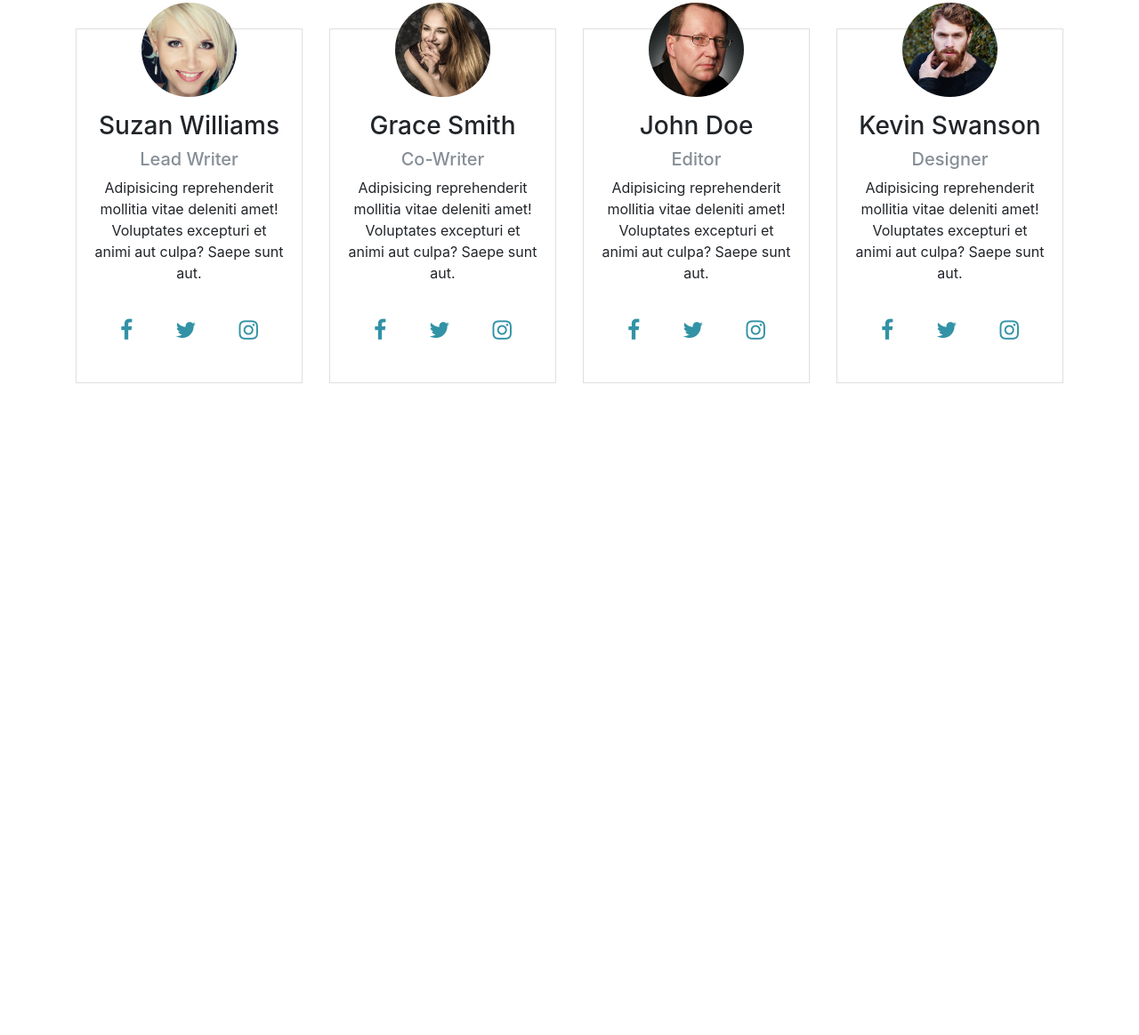
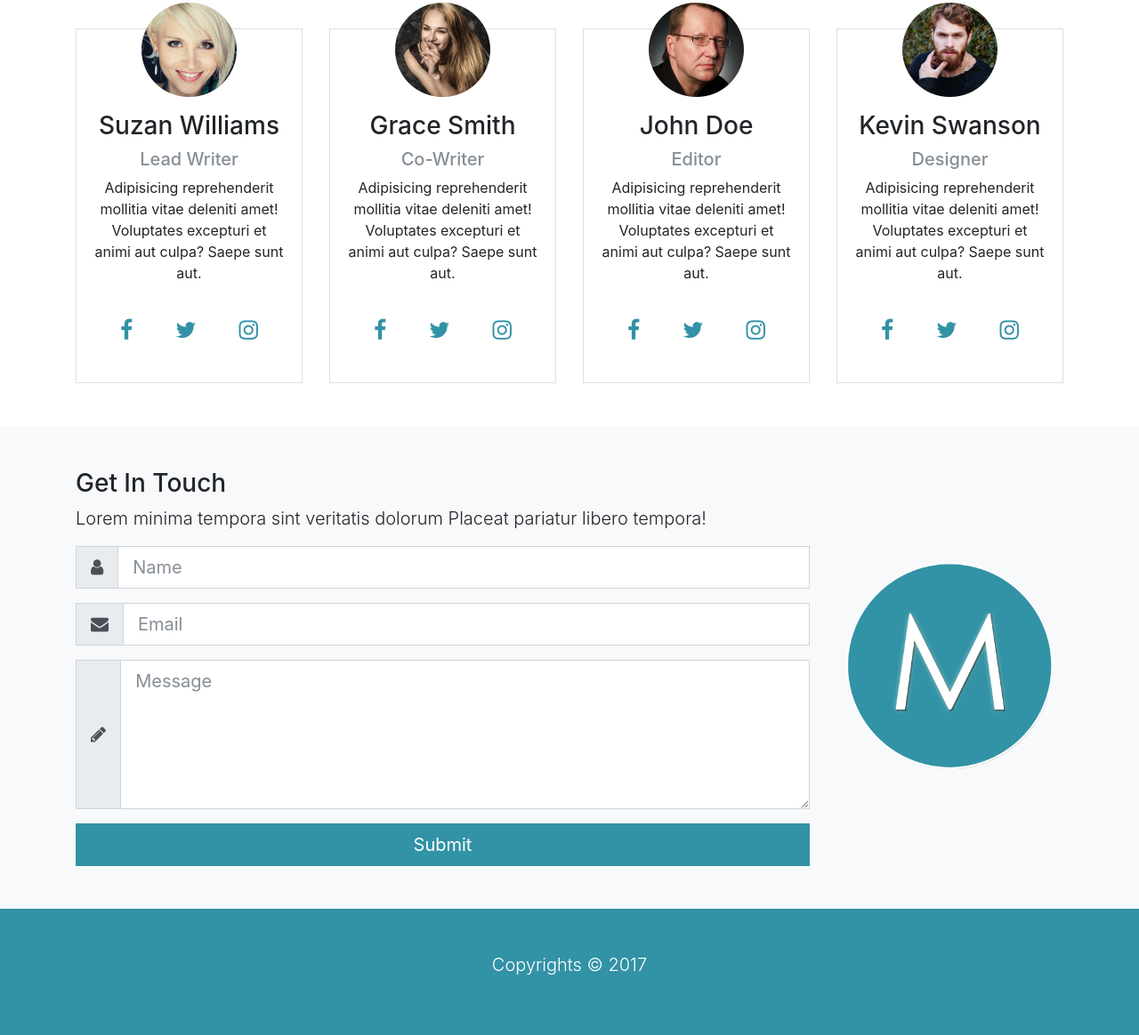
Before and after one commit to moeabdol/mizuxe, a website: page index.html in a window 1280 px wide. Shown: the part 2052-3216 px from the top of the page at 89% size. Before the commit the page ends 2531 px from the top, so only its background shows below. Drawn offline with nearby package versions, Linux system fonts and the light colour scheme.

Commit message:
Implement contact section and footer

```diff
--- a/index.html
+++ b/index.html
@@ -389,6 +389,67 @@
     </div>
   </section>
 
+  <!-- Contact Section -->
+  <section id="contact" class="bg-light py-5">
+    <div class="container">
+      <div class="row">
+        <div class="col-lg-9">
+          <h3>Get In Touch</h3>
+          <p class="lead">
+            Lorem minima tempora sint veritatis dolorum Placeat pariatur libero
+            tempora!
+          </p>
+          <form>
+            <div class="form-group">
+              <div class="input-group input-group-lg">
+                <span class="input-group-addon">
+                  <i class="fa fa-user"></i>
+                </span>
+                <input class="form-control" type="text" placeholder="Name">
+              </div>
+            </div>
+
+            <div class="form-group">
+              <div class="input-group input-group-lg">
+                <span class="input-group-addon">
+                  <i class="fa fa-envelope"></i>
+                </span>
+                <input class="form-control" type="email" placeholder="Email">
+              </div>
+            </div>
+
+            <div class="form-group">
+              <div class="input-group input-group-lg">
+                <span class="input-group-addon">
+                  <i class="fa fa-pencil"></i>
+                </span>
+                <textarea class="form-control" cols="30" rows="5"
+                  placeholder="Message"></textarea>
+              </div>
+            </div>
+
+            <input class="btn btn-primary btn-block btn-lg" type="submit"
+              value="Submit">
+          </form>
+        </div>
+
+        <div class="col-lg-3 align-self-center d-none d-lg-block">
+          <img class="img-fluid" src="img/mlogo.png" alt="">
+        </div>
+      </div>
+    </div>
+  </section>
+
+  <footer id="main-footer" class="py-5 bg-primary text-white">
+    <div class="container">
+      <div class="row justify-content-center">
+        <div class="col-md-6 text-center">
+          <p class="lead">Copyrights &copy; 2017</p>
+        </div>
+      </div>
+    </div>
+  </footer>
+
   <script src="node_modules/jquery/dist/jquery.min.js"></script>
   <script src="node_modules/popper.js/dist/umd/popper.min.js"></script>
   <script src="node_modules/bootstrap/dist/js/bootstrap.min.js"></script>
```
